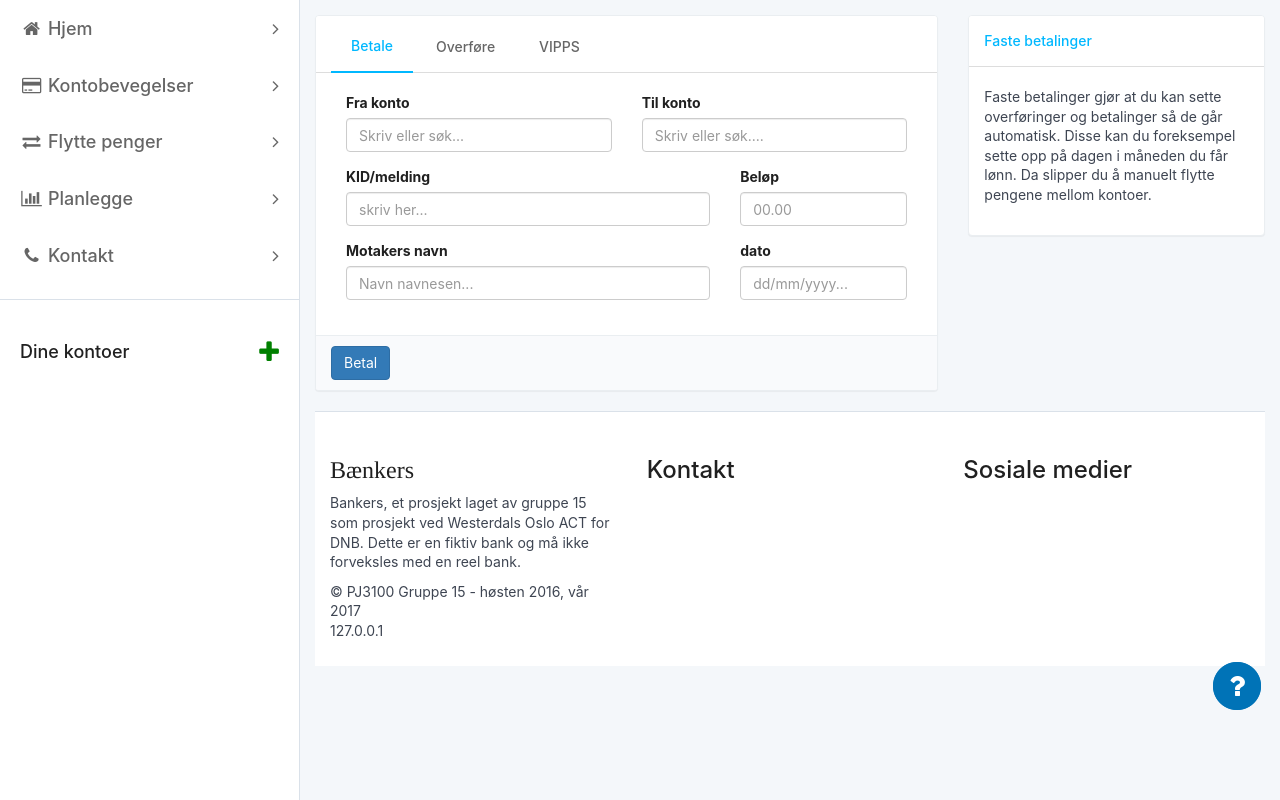
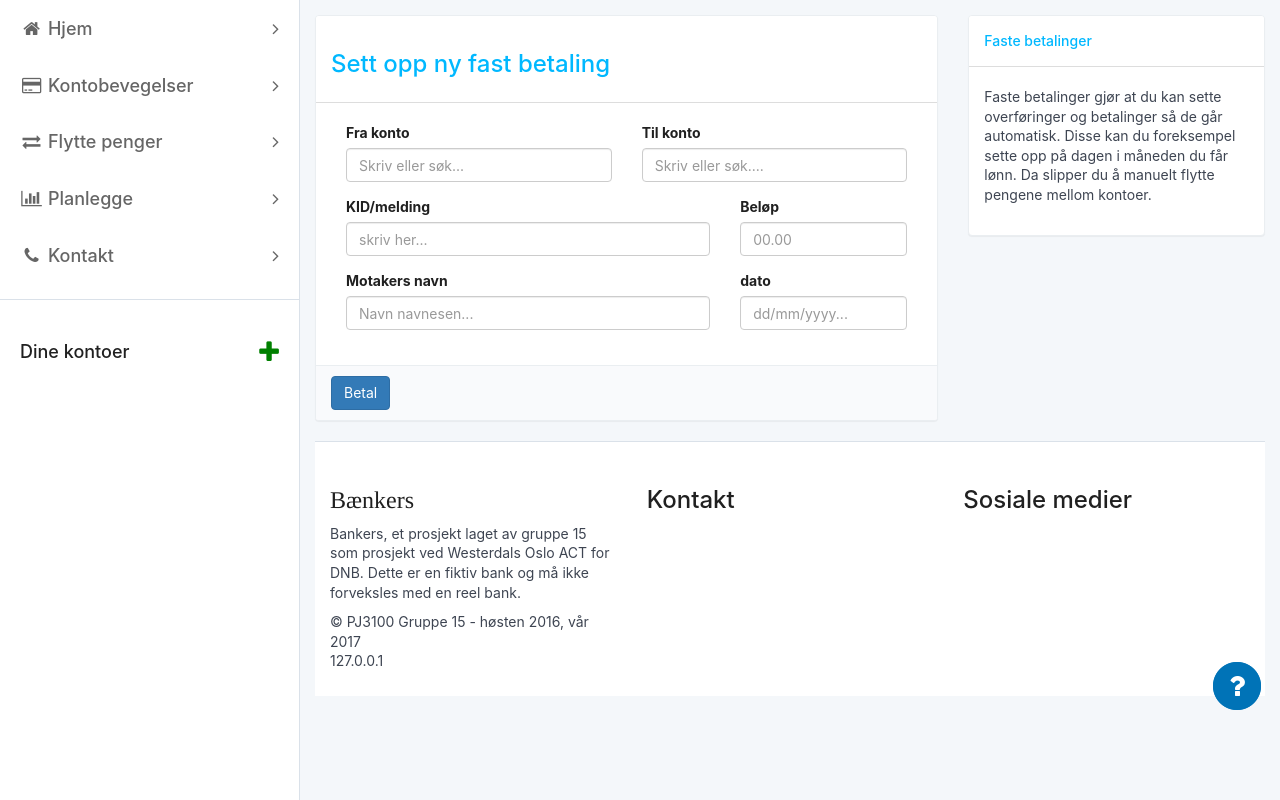
Before and after one commit to MathiasOki/Bankers, a PHP site: page /regularPayment.php in a window 1280 px wide. Shown: the part 70-870 px from the top of the page. Run offline with PHP 8.4, Linux system fonts and the light colour scheme; the visitor is signed in with stand-in values (Sample User, id 1); data that the repository does not hold is empty; some web fonts are replaced.

Commit message:
Made som changes to regular payment

```diff
--- a/regularPayment.php
+++ b/regularPayment.php
@@ -30,11 +30,7 @@
             <div class="col-md-8">
 				<div class="panel panel-default">
                     <div class="panel-heading">
-						<ul class="nav nav-tabs">
-							<li class="active"><a href="#" data-toggle="tab">Betale</a></li>
-							<li><a href="#" data-toggle="tab">Overføre</a></li>
-							<li><a href="#" data-toggle="tab">VIPPS</a></li>
-						</ul>
+						<h3>Sett opp ny fast betaling</h3>
                     </div>
 
 					<div class="panel-body">
```
